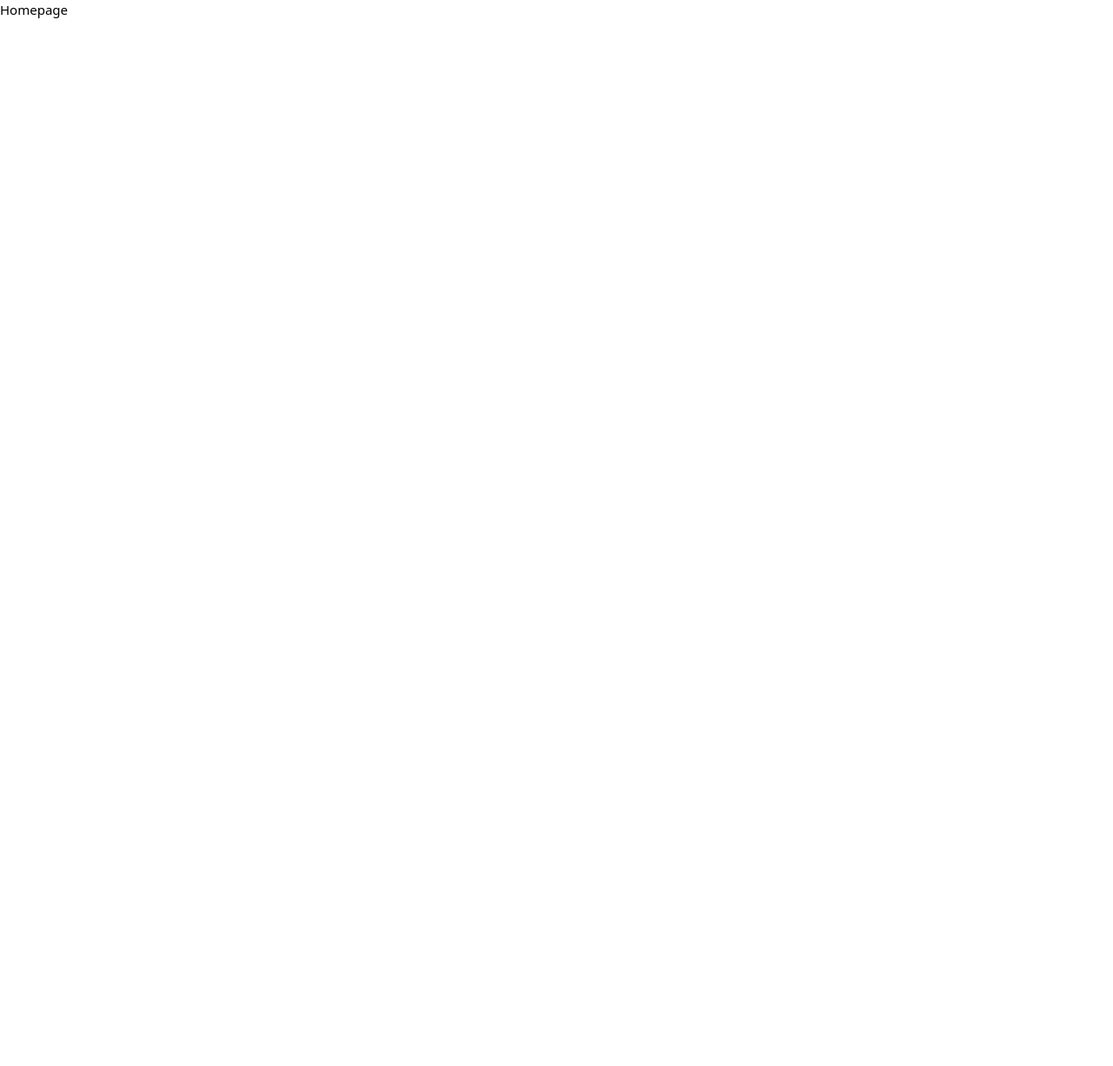
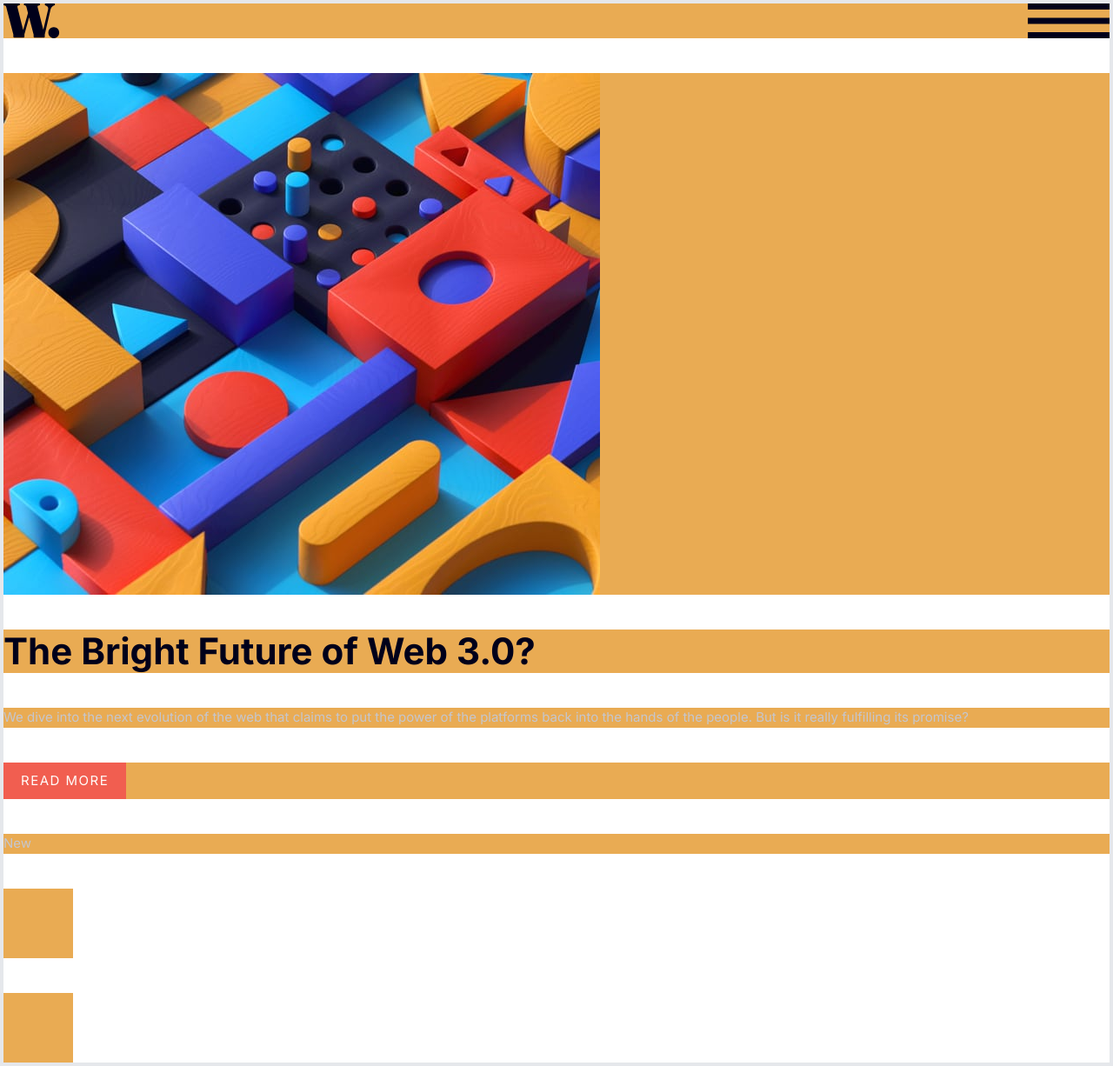
Before and after one commit to RereTooki/news-homepage, a React (Vite) app: page / in a window 1280 px wide. Shown: the whole page at 87% size. Before the commit the page ends 800 px from the top, so only its background shows below. Built offline with nearby package versions, Linux system fonts and the light colour scheme.

Commit message:
Laying out my items in a 1 column grid

```diff
--- a/src/App.tsx
+++ b/src/App.tsx
@@ -8,7 +8,7 @@ function App() {
 
   return (
     <>
-      <div className="">
+      <div className="font-inter">
         <Homepage />
       </div>
     </>
--- a/src/components/Homepage.tsx
+++ b/src/components/Homepage.tsx
@@ -1,8 +1,47 @@
 import React from "react";
 import "../App.css";
+import logo from "../assets/images/logo.svg";
+import iconmenu from "../assets/images/icon-menu.svg";
+import imageweb3 from "../assets/images/image-web-3-mobile.jpg";
+import imageweb3desktop from "../assets/images/image-web-3-desktop.jpg";
 
 const Homepage = () => {
-  return <div>Homepage</div>;
+  return (
+    <>
+      <div className="grid gap-[40px] h-fit grid-cols-1 border-4">
+        <div className=" flex justify-between w-auto h-auto bg-soft-oranges">
+          <img className="" src={logo} alt="A W logo" />
+          <img className="" src={iconmenu} alt="A menu icon" />
+        </div>
+        <div className="w-auto h-auto bg-soft-oranges">
+          <img className="" src={imageweb3} alt="A menu icon" />
+        </div>
+        <div className="w-auto h-auto text-very-dark-blues leading-[50px] text-[42px] font-bold bg-soft-oranges">
+          <h1>The Bright Future of Web 3.0?</h1>
+        </div>
+        <div className="w-auto h-auto text-grayish-blues bg-soft-oranges">
+          <p>
+            We dive into the next evolution of the web that claims to put the
+            power of the platforms back into the hands of the people. But is it
+            really fulfilling its promise?
+          </p>
+        </div>
+        <div className="w-auto h-auto bg-soft-oranges">
+          <button
+            className="text-off-whites w-auto py-[10px] px-[20px] tracking-widest bg-soft-reds hover:bg-very-dark-blues "
+            type="submit"
+          >
+            READ MORE
+          </button>
+        </div>
+        <div className="w-auto h-auto text-grayish-blues bg-soft-oranges">
+          <h1>New</h1>
+        </div>
+        <div className="w-[80px] h-[80px] bg-soft-oranges"></div>
+        <div className="w-[80px] h-[80px] bg-soft-oranges"></div>
+      </div>
+    </>
+  );
 };
 
 export default Homepage;
```
